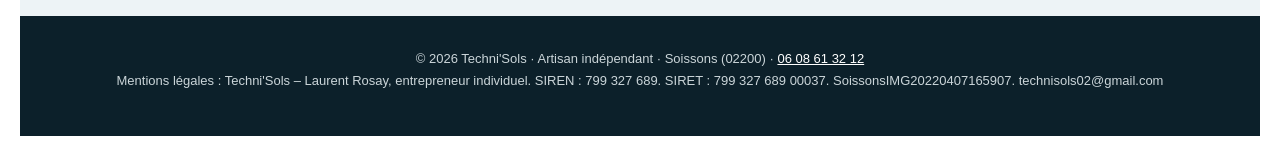
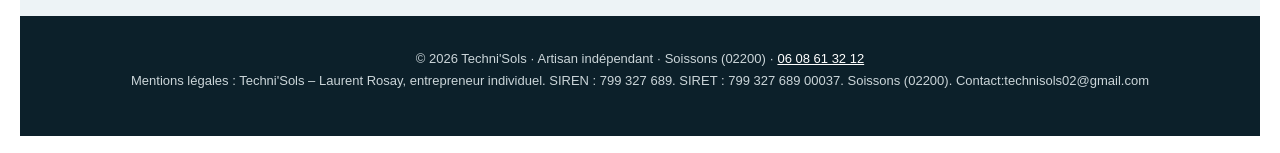
Before and after one commit to laurentrosay/Site-techni-sols-, a plain HTML site: page index.html in a window 1280 px wide. Shown: the part 5844-5997 px from the top of the page. Drawn offline with Linux system fonts and the light colour scheme.

Commit message:
Fix footer details and update contact information
Updated footer content and corrected contact information.

```diff
--- a/index.html
+++ b/index.html
@@ -44,7 +44,7 @@
   <a href="https://g.page/r/CbPyDAmkzqULEBM/review" target="_blank" rel="noopener noreferrer">Donner votre avis sur Google</a>
 </section>
 
-  <footer>© <span id="year"></span> Techni'Sols · Artisan indépendant · Soissons (02200) · <a href="tel:+33608613212">06 08 61 32 12</a><p>Mentions légales : Techni'Sols – Laurent Rosay, entrepreneur individuel. SIREN : 799 327 689. SIRET : 799 327 689 00037. SoissonsIMG20220407165907. technisols02@gmail.com</p></footer><div class="mobile-actions"><a class="btn outline" style="color:var(--navy);border-color:var(--navy)" href="tel:+33608613212">Appeler</a><a class="btn" href="#contact">Devis gratuit</a></div><script>
+  <footer>© <span id="year"></span> Techni'Sols · Artisan indépendant · Soissons (02200) · <a href="tel:+33608613212">06 08 61 32 12</a><p>Mentions légales : Techni'Sols – Laurent Rosay, entrepreneur individuel. SIREN : 799 327 689. SIRET : 799 327 689 00037. Soissons (02200). Contact:technisols02@gmail.com</p></footer><div class="mobile-actions"><a class="btn outline" style="color:var(--navy);border-color:var(--navy)" href="tel:+33608613212">Appeler</a><a class="btn" href="#contact">Devis gratuit</a></div><script>
 document.getElementById('year').textContent = new Date().getFullYear();
 const form = document.getElementById('devis');
 const statusMessage = document.getElementById('form-status');
```
